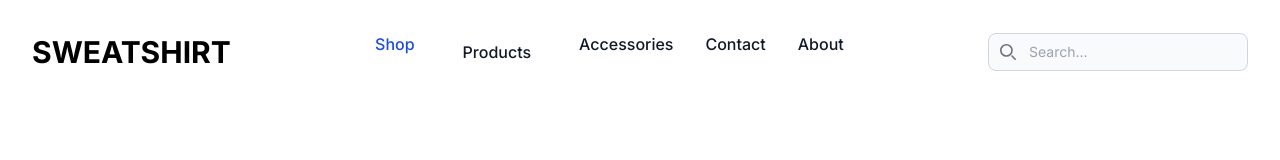
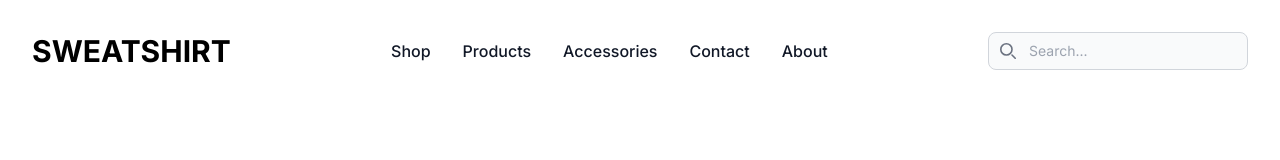
Before and after one commit to Hashir-Akbar/mubz, a website built with Vite: page index.html in a window 1280 px wide. Built offline with nearby package versions, Linux system fonts and the light colour scheme.

Commit message:
Clean navbar code

```diff
--- a/index.html
+++ b/index.html
@@ -9,20 +9,13 @@
 
   <body>
     <div id="app">
-      <!-- <div class="flex flex-col gap-3 m-5 text-gray-700 font-inter">
-        <a href="/index.html">Home</a>
-        <a href="/pages/products.html">Products</a>
-        <a href="/pages/product_page.html">Products page</a>
-        <a href="/pages/additional_accessories.html">Additional Accessories</a>
-        <a href="/ages/contact.html">Contact</a>
-      </div> -->
       <!-- NavBar -->
       <nav class="bg-white border-gray-200 font-inter">
         <div
-          class="max-w-screen-xl flex flex-wrap items-center justify-between mx-auto md:p-8 p-4"
+          class="max-w-screen-2xl flex items-center justify-between mx-auto md:p-8 p-4"
         >
           <a href="/index.html">
-            <h1 class="text-3xl font-bold uppercase">Sweatshirt</h1>
+            <h1 class="text-2xl md:text-3xl font-bold uppercase">Sweatshirt</h1>
           </a>
           <div class="flex md:order-2">
             <button
@@ -134,12 +127,12 @@
               />
             </div>
             <ul
-              class="flex flex-col p-4 md:p-0 mt-4 font-medium border border-gray-100 rounded-lg bg-gray-50 md:space-x-8 rtl:space-x-reverse md:flex-row md:mt-0 md:border-0 md:bg-white"
+              class="flex flex-col p-4 md:p-0 mt-4 font-medium border border-gray-100 rounded-lg bg-gray-50 rtl:space-x-reverse md:flex-row md:mt-0 md:border-0 md:bg-white"
             >
               <li>
                 <a
                   href="/"
-                  class="block py-2 px-3 text-white bg-blue-700 rounded md:bg-transparent md:text-blue-700 md:p-0"
+                  class="block py-2 px-3 md:py-1.5 md:px-4 text-gray-900 rounded-3xl hover:bg-gray-100 md:p-0"
                   aria-current="page"
                   >Shop</a
                 >
@@ -147,28 +140,28 @@
               <li>
                 <a
                   href="/pages/products.html"
-                  class="block py-2 px-3 md:py-2 md:px-4 text-gray-900 rounded-2xl hover:bg-gray-300 md:p-0"
+                  class="block py-2 px-3 md:py-1.5 md:px-4 text-gray-900 md:text-center rounded-3xl hover:bg-gray-100 md:p-0"
                   >Products</a
                 >
               </li>
               <li>
                 <a
                   href="/pages/additional_accessories.html"
-                  class="block py-2 px-3 text-gray-900 rounded hover:bg-gray-100 md:hover:bg-transparent md:hover:text-blue-700 md:p-0"
+                  class="block py-2 px-3 md:py-1.5 md:px-4 text-gray-900 rounded-3xl hover:bg-gray-100 md:p-0"
                   >Accessories</a
                 >
               </li>
               <li>
                 <a
                   href="/pages/products.html"
-                  class="block py-2 px-3 text-gray-900 rounded hover:bg-gray-100 md:hover:bg-transparent md:hover:text-blue-700 md:p-0"
+                  class="block py-2 px-3 md:py-1.5 md:px-4 text-gray-900 rounded-3xl hover:bg-gray-100 md:p-0"
                   >Contact</a
                 >
               </li>
               <li>
                 <a
                   href="/pages/about.html"
-                  class="block py-2 px-3 text-gray-900 rounded hover:bg-gray-100 md:hover:bg-transparent md:hover:text-blue-700 md:p-0"
+                  class="block py-2 px-3 md:py-1.5 md:px-4 text-gray-900 rounded-3xl hover:bg-gray-100 md:p-0"
                   >About</a
                 >
               </li>
@@ -176,6 +169,10 @@
           </div>
         </div>
       </nav>
+      <!-- HeroSection -->
+      <div class="flex">
+        <div class="flex"></div>
+      </div>
     </div>
     <script type="module" src="/main.js"></script>
   </body>
```
